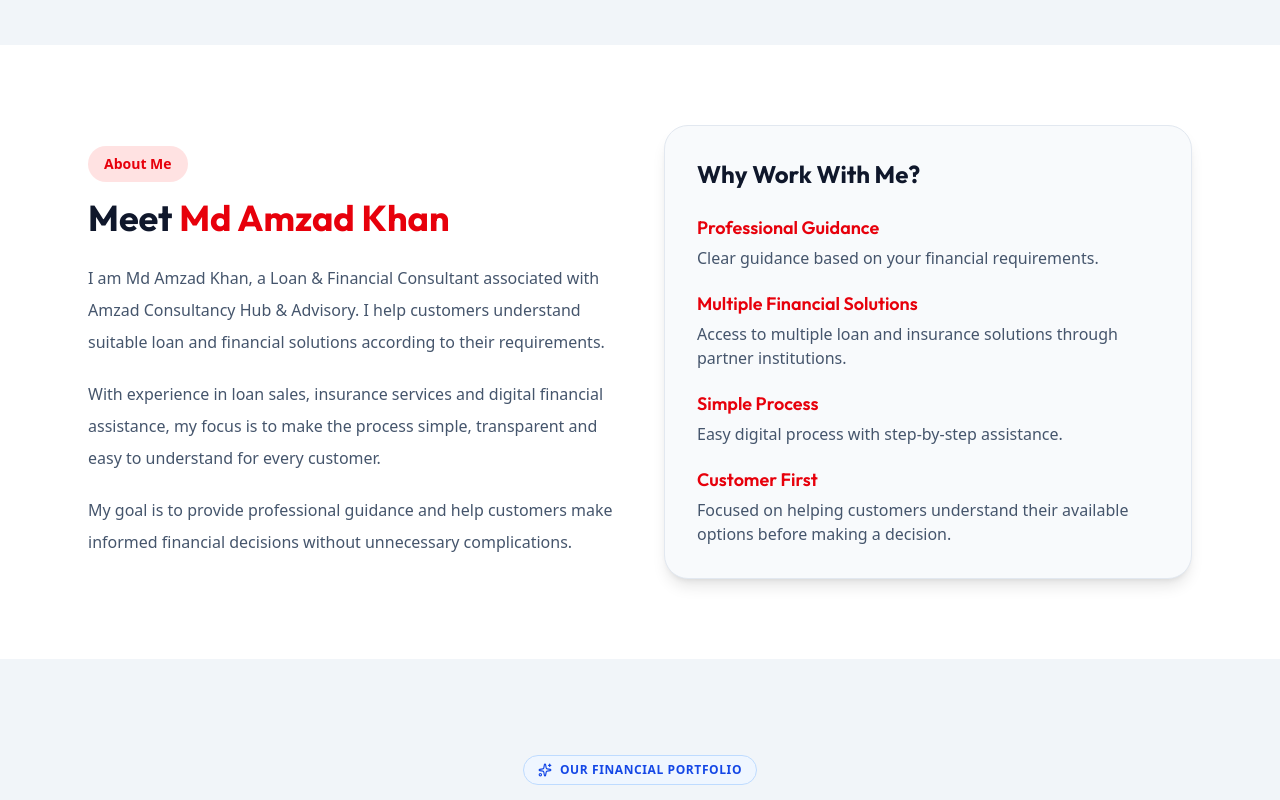
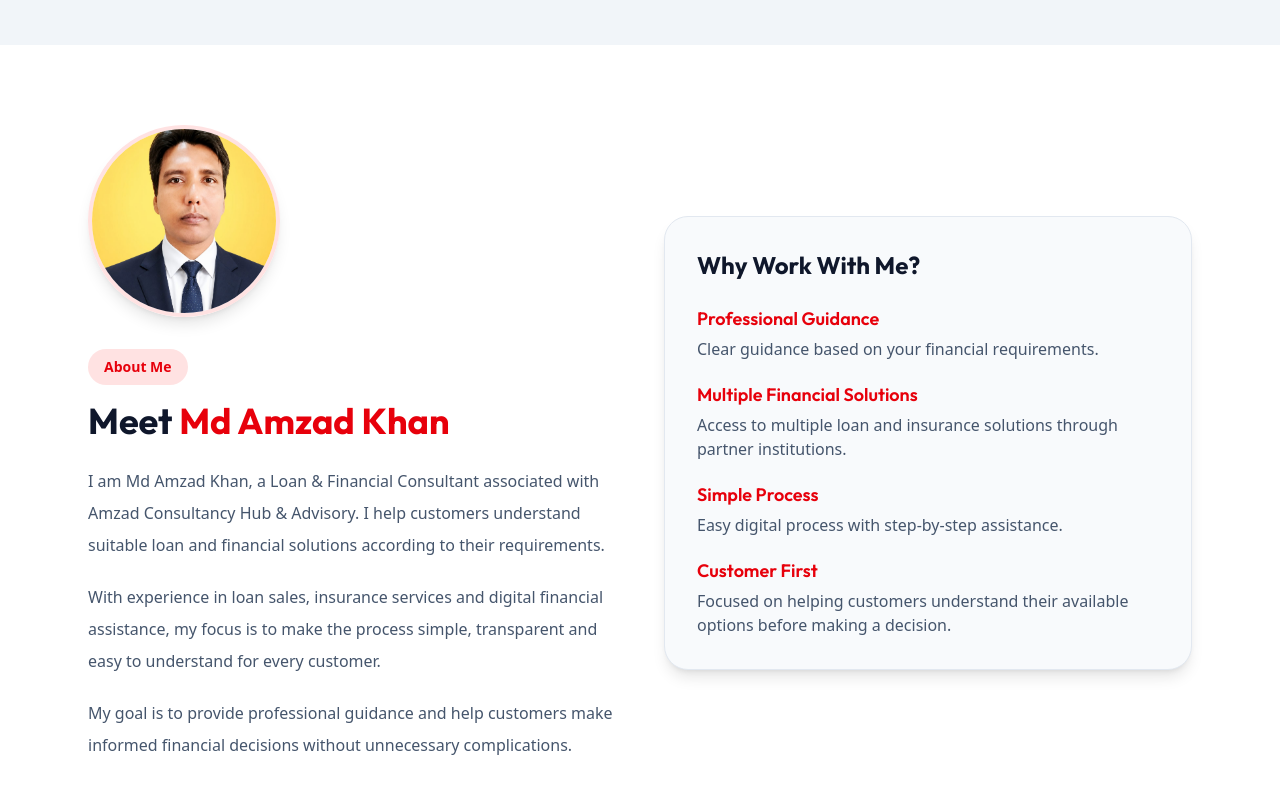
Before and after one commit to amzadkhancafe-prog/Amzad-consultancy-hub, a React (Vite) app: page / in a window 1280 px wide. Shown: the part 860-1660 px from the top of the page. Built offline with nearby package versions, Linux system fonts and the light colour scheme.

Commit message:
Update AboutMe.tsx

```diff
--- a/src/components/AboutMe.tsx
+++ b/src/components/AboutMe.tsx
@@ -11,6 +11,16 @@
 
           {/* Left Side */}
           <div>
+
+            {/* Profile Photo - Added */}
+            <div className="mb-8 flex justify-center md:justify-start">
+              <img
+                src="/amzad-photo.jpeg"
+                alt="Md Amzad Khan - Loan & Financial Consultant"
+                className="w-48 h-48 object-cover rounded-full border-4 border-red-100 dark:border-red-500/20 shadow-lg"
+              />
+            </div>
+
             <span className="inline-block px-4 py-2 mb-4 rounded-full bg-red-100 dark:bg-red-500/10 text-red-600 dark:text-red-400 font-semibold text-sm">
               About Me
             </span>
```
